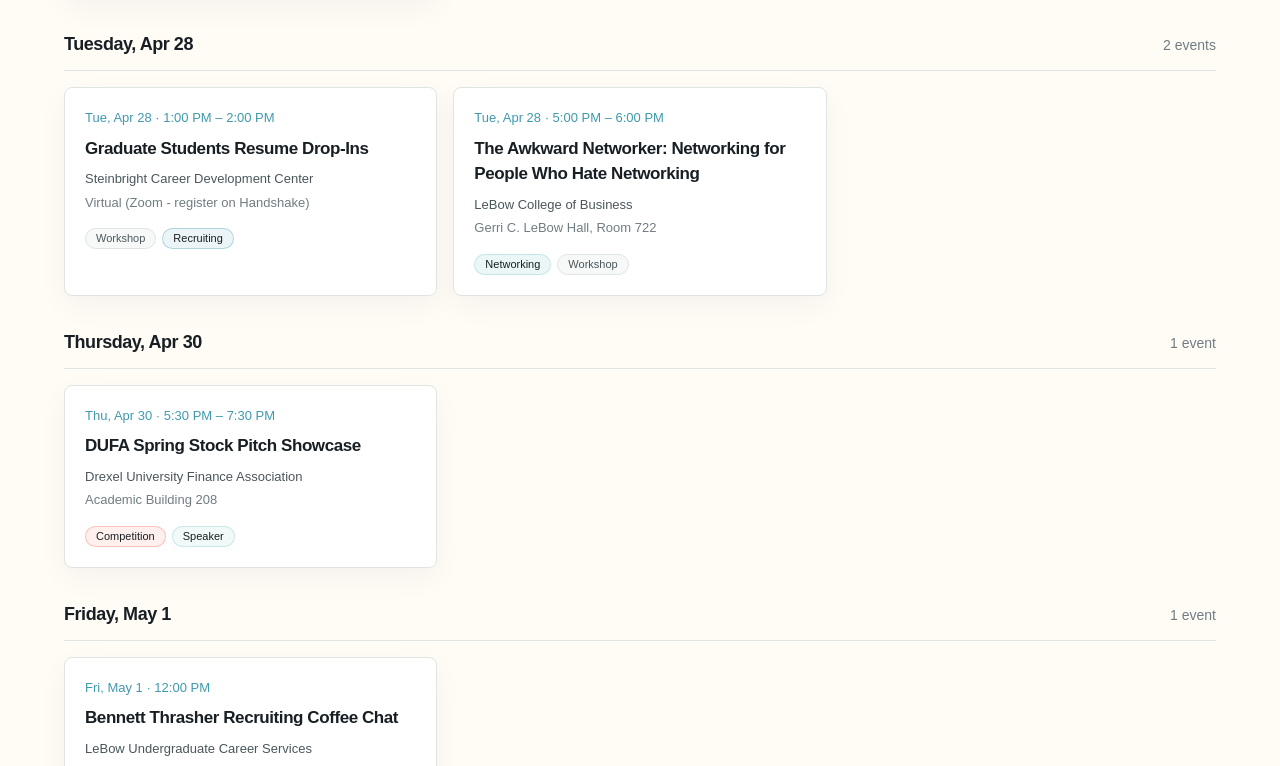
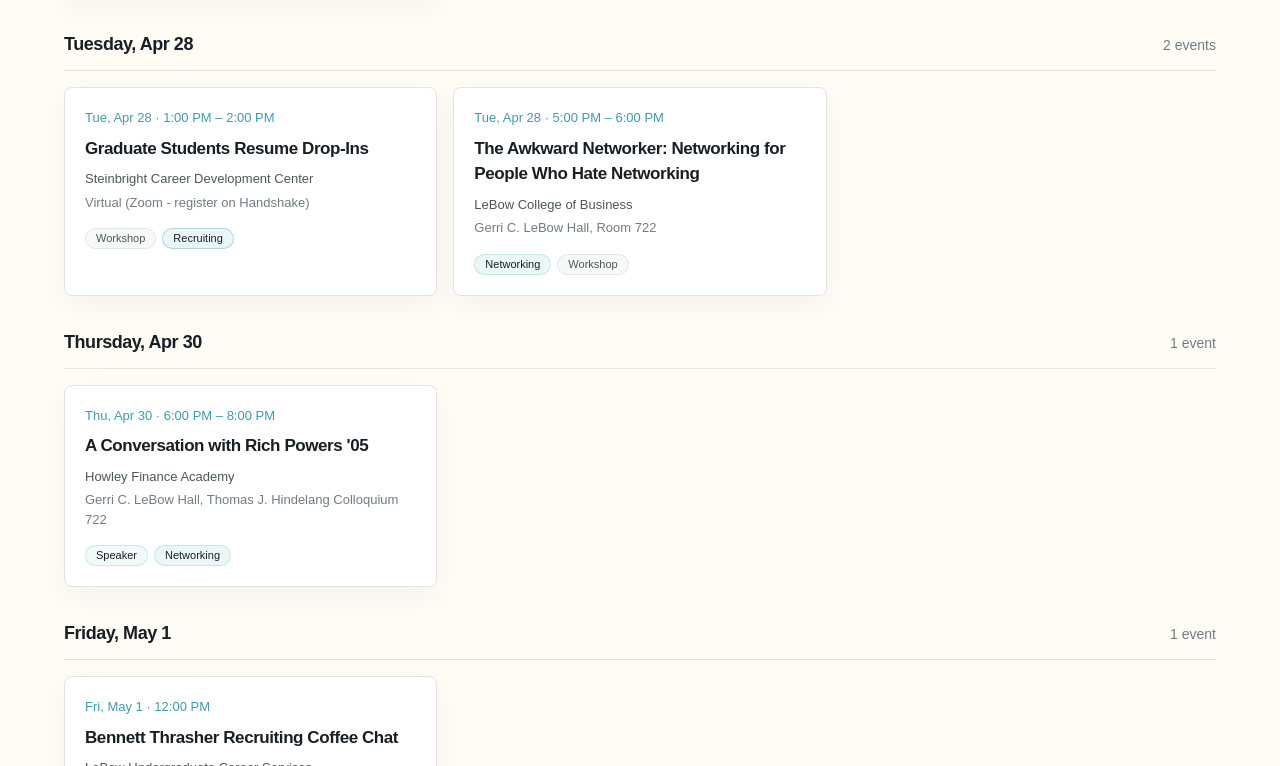
Before and after one commit to shyamtalati/events, a Next.js app: page / in a window 1280 px wide. Shown: the part 2515-3281 px from the top of the page. Built offline with nearby package versions, Linux system fonts and the light colour scheme; a web font is replaced by a local one.

Commit message:
Replace April 30 placeholder event

```diff
--- a/data/events.ts
+++ b/data/events.ts
@@ -58,16 +58,17 @@
       'https://www.lebow.drexel.edu/event/2026/04/28/awkward-networker-networking-people-who-hate-networking',
   },
   {
-    slug: 'dufa-spring-stock-pitch-2026-04-30',
-    title: 'DUFA Spring Stock Pitch Showcase',
-    startsAt: '2026-04-30T17:30:00-04:00',
-    endsAt: '2026-04-30T19:30:00-04:00',
-    location: 'Academic Building 208',
-    hostOrg: 'Drexel University Finance Association',
-    tags: ['Competition', 'Speaker'],
+    slug: 'conversation-with-rich-powers-05-2026-04-30',
+    title: "A Conversation with Rich Powers '05",
+    startsAt: '2026-04-30T18:00:00-04:00',
+    endsAt: '2026-04-30T20:00:00-04:00',
+    location: 'Gerri C. LeBow Hall, Thomas J. Hindelang Colloquium 722',
+    hostOrg: 'Howley Finance Academy',
+    tags: ['Speaker', 'Networking'],
     description:
-      'Finalist teams present long ideas to a panel of buy-side professionals. Open to all students interested in equities and valuation.',
-    rsvpUrl: 'https://example.com/dufa-stock-pitch',
+      'Rich Powers, a LeBow MBA alumnus and Vanguard leader, joins David Becher for a conversation on private equity, private markets, individual investors, and career advice for students pursuing investment management.',
+    rsvpUrl:
+      'https://www.lebow.drexel.edu/event/2026/04/30/conversation-rich-powers-05',
   },
   {
     slug: 'bennett-thrasher-recruiting-coffee-chat-2026-05-01',
```
